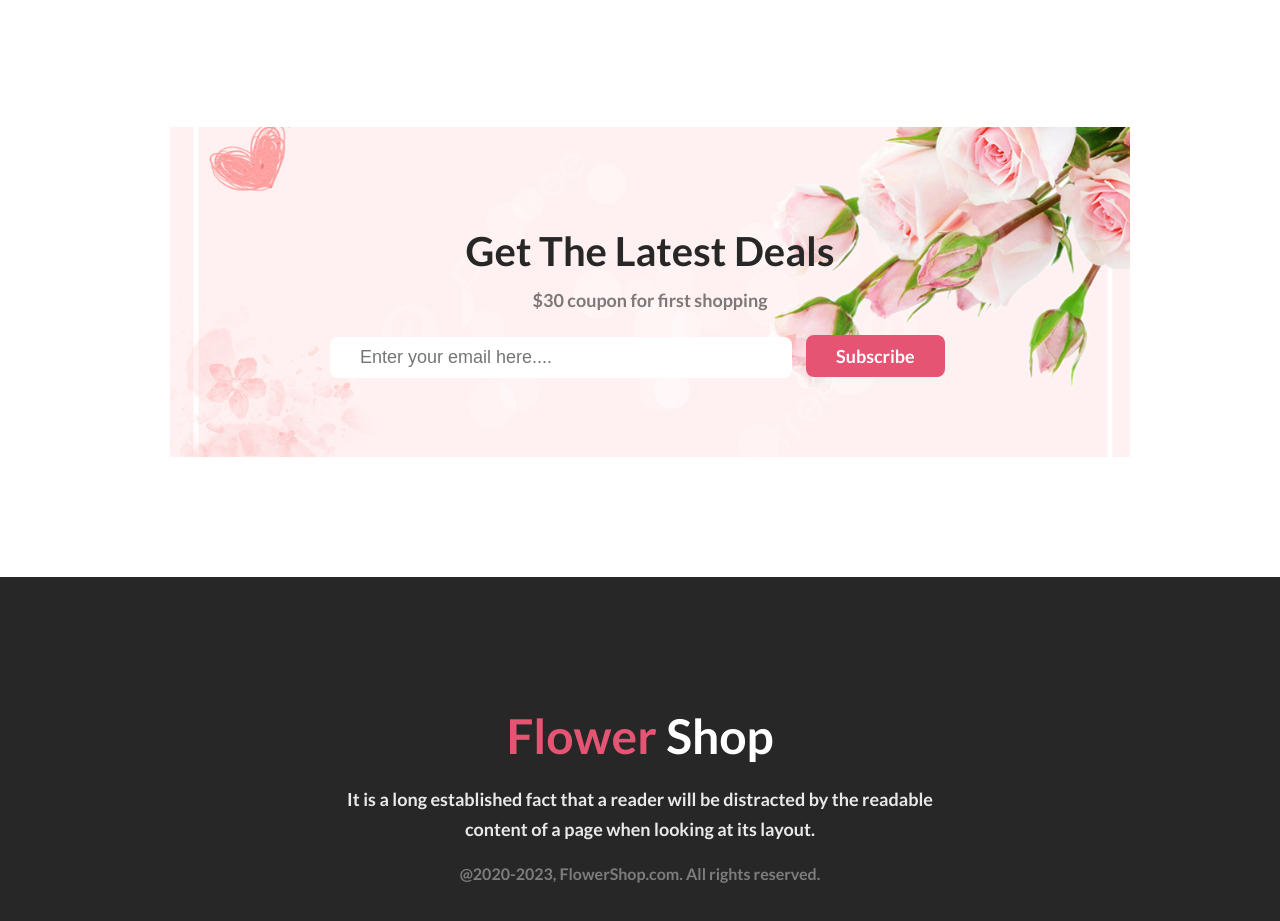
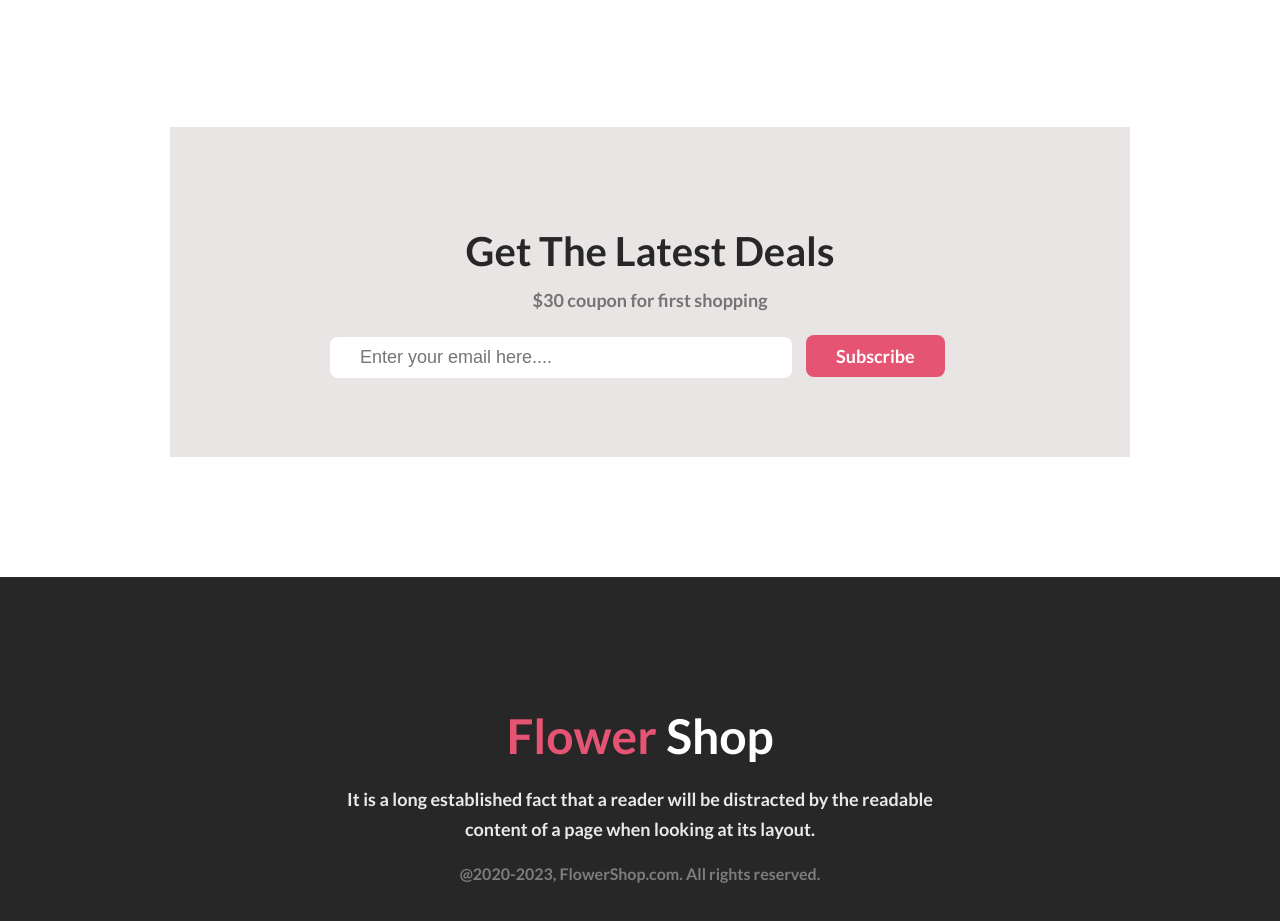
Before and after one commit to abdulllah01/FlowerBD, a plain HTML site: page index.html in a window 1280 px wide. Shown: the part 3144-4065 px from the top of the page. Drawn offline with Linux system fonts and the light colour scheme.

```diff
--- a/index.html
+++ b/index.html
@@ -129,7 +129,7 @@
         <!-- Latest-Deals section  -->
         <section>
             <div class="Latest-Deals-container">
-          <div class="Latest-Deals">
+          <div class="Deals">
             <h3 class="section-title">Get The Latest Deals</h3>
             <p class="section-description">$30 coupon for first shopping</p>
            <form action="">
--- a/styles/style.css
+++ b/styles/style.css
@@ -254,10 +254,10 @@ margin-left: 20px;
     margin-bottom: 120px;
 }
 
-.Latest-Deals{
+.Deals{
     width: 75%;
     height: 330px;
-    background: url(/images/banner2.jpg);
+    background-color: #eae5e5;
     background-position: center;
     background-size:cover;
     margin-left: 20px;
```
